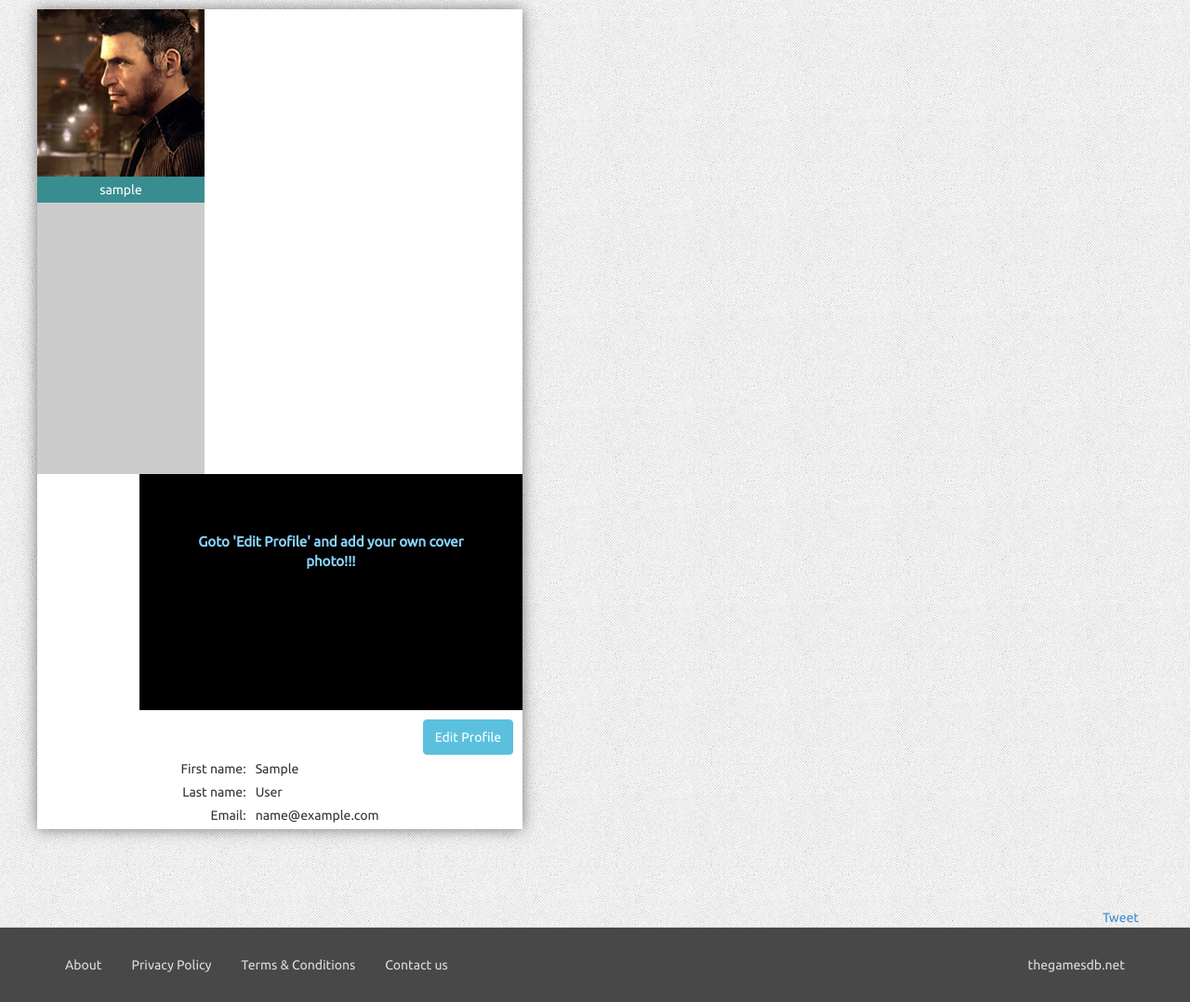
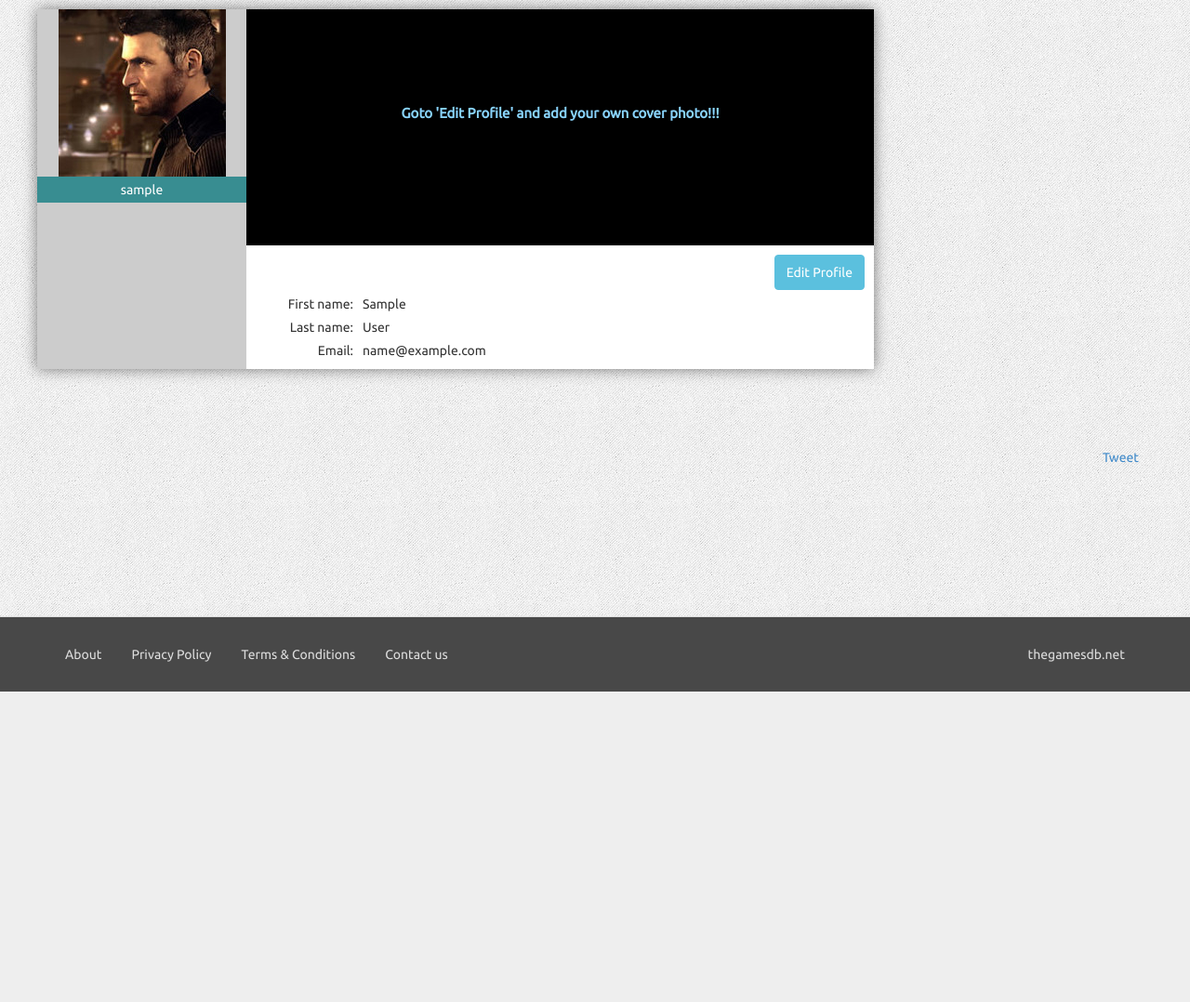
Before and after one commit to abhidevmumbai/checkit, a Django app: page /home/ in a window 1280 px wide. Shown: the part 62-1140 px from the top of the page at 93% size. After the commit the page ends 806 px from the top, so only its background shows below. Run offline with Django 3.2, Linux system fonts and the light colour scheme; the visitor is signed in with stand-in values (Sample User, id 1); some libraries are stand-ins or nearby versions; some web fonts are replaced.

Commit message:
Fixed the profile page

```diff
--- a/static/css/main.css
+++ b/static/css/main.css
@@ -60,19 +60,23 @@ ul{ list-style-type: none; margin: 0; padding:0;}
 
 /*Profile view*/
 #wrapper .profile_view{
+	background: #ccc;
 	margin: 10px 0 10px 0;
 	padding: 0;
 }
 #wrapper .profile_view .left{
-	background: #ccc;
+	/*background: #ccc;
 	float: left;
 	min-height: 500px;
 	width: 21%;
-	min-width: 180px;
+	min-width: 180px;*/
+	padding:0;
 }
 #wrapper .profile_view .right{
-	width: 79%;
-	float: right;
+	background: #fff;
+	padding:0;
+	/*width: 79%;
+	float: right;*/
 }
 .profile_view .prof_details{
 
@@ -89,6 +93,10 @@ ul{ list-style-type: none; margin: 0; padding:0;}
 .prof_details .field_value{
 	text-align: left;
 }
+.profile_view .profile{
+	margin-bottom: -300px;
+	padding-bottom: 300px;
+}
 .profile_view .profile img, .profile_view .cover_pic img{
 	width: 100%;
 }
@@ -104,10 +112,10 @@ ul{ list-style-type: none; margin: 0; padding:0;}
 	text-align: center;
 }
 .profile_view .profile{
-	background: #000;
+	/*background: #000;
 	float: left;
 	height: 180px;
-	width: 180px;
+	width: 180px;*/
 }
 .profile_view .profile img{
 	max-height: 180px;
--- a/templates/home.html
+++ b/templates/home.html
@@ -8,22 +8,22 @@
 {% block body %}
 	<div class="container">
 		<div class="row">
-			<div class="left_cont span9 view profile_view bg_white">
-				<div class="left">
+			<div class="left_cont col-lg-9 col-12 view profile_view">
+				<div class="left col-lg-3 col-12">
 					<div class="profile TC">
 						{% if user.userprofile.avatar %}<img src="{{ user.userprofile.avatar }}" />{% else %}
 						<img src="/static/img/default_profile_pic.jpg" />{% endif %}
 						<span>{{ user.username }}</span>
 					</div>
 				</div>
-				<div class="right">
+				<div class="right col-lg-9 col-12">
 					<div class="cover_pic">
 						{% if user.userprofile.cover %}<img src="{{ user.userprofile.cover }}" />{% else %}<div class="info">Goto 'Edit Profile' and add your own cover photo!!!</div>{% endif %}
 					</div>
 					<div class="MT10 clearfix">
 						<a href="{% url useredit %}" class="btn btn-info pull-right MR10">Edit Profile</a>
 					</div>
-					<ul class="prof_details">
+					<ul class="prof_details MB10">
 						<li>
 							<span class="field">First name:</span>
 							<span class="field_value">{{ user.first_name }}</span>
```
